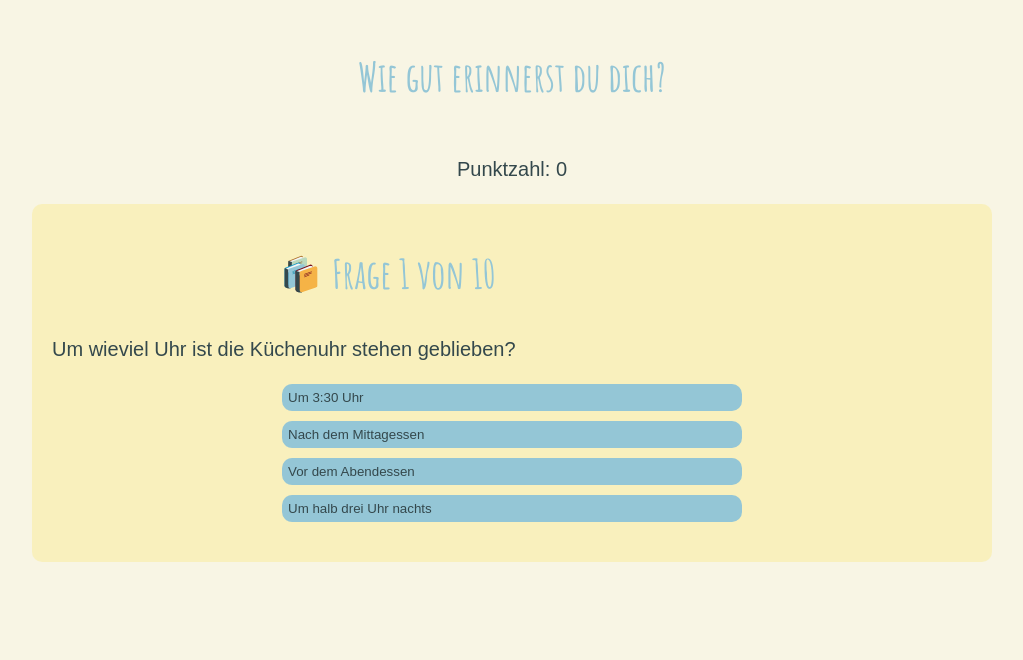
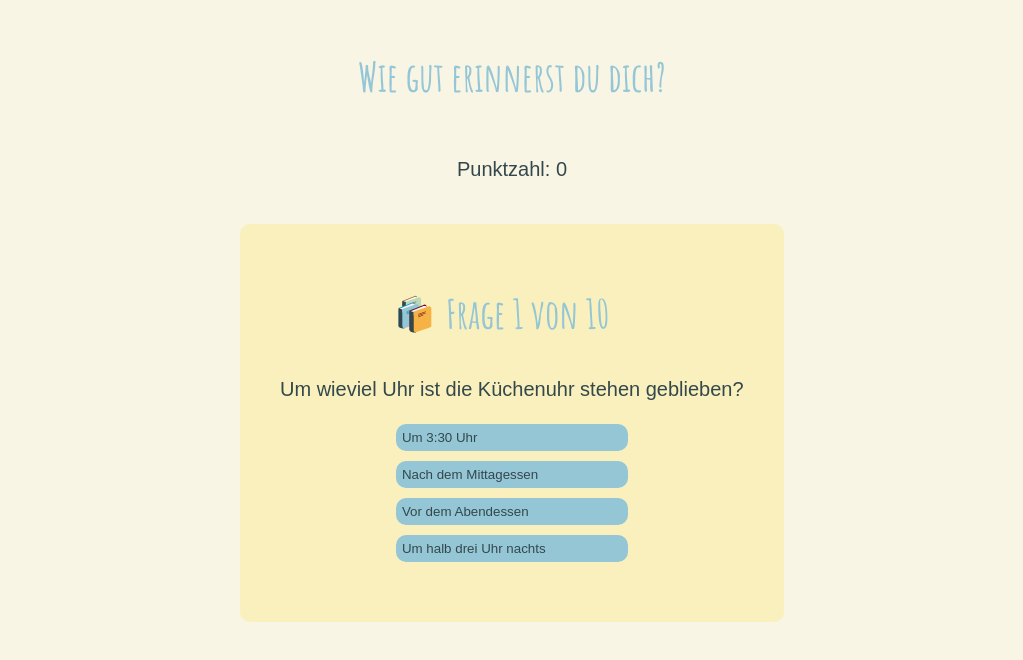
Before and after one commit to tatjanafichtner/capstone-fast-reading-app, a Next.js app: page /questions in a window 1280 px wide. Both pictures are taken after a click on the button "Quiz starten". Shown: the top 660 px of the page, without its empty margins (128-1151 px from the left). Built offline with nearby package versions, Linux system fonts and the light colour scheme.

Commit message:
clean code

```diff
--- a/components/QuestionCard.tsx
+++ b/components/QuestionCard.tsx
@@ -1,18 +1,7 @@
-/*
-###########
-# IMPORTS #
-###########
-*/
 import styled from "styled-components";
 import React from "react";
 import Image from "next/image";
 import { UserAnswer } from "../pages/questions";
-
-/*
-#########
-# TYPES #
-#########
-*/
 
 export type QuestionCardProps = {
   cardNumber: number;
@@ -24,12 +13,6 @@ export type QuestionCardProps = {
   userAnswer?: UserAnswer;
 };
 
-/*
-######################
-# QUESTION CARD CODE #
-######################
-*/
-
 export const QuestionCard: React.FC<QuestionCardProps> = ({
   cardNumber,
   question,
@@ -40,8 +23,7 @@ export const QuestionCard: React.FC<QuestionCardProps> = ({
   userAnswer,
 }) => {
   console.log("userAnswer ", userAnswer);
-  // Before we display a single QuestionCard, the array of answers we collect
-  // from our JSON file needs to be rendered for every single answer in it.
+
   const renderedAnswers = answers.map((answer) => {
     return (
       <>
@@ -63,7 +45,6 @@ export const QuestionCard: React.FC<QuestionCardProps> = ({
       </>
     );
   });
-  // Then we can build the QuestionCards we want to display in the questions.tsx page
   return (
     <StyledCard className="animate__animated animate__backInRight">
       <TitleContainer>
@@ -85,21 +66,18 @@ export const QuestionCard: React.FC<QuestionCardProps> = ({
   );
 };
 
-/*
-###########
-# STYLING #
-###########
-*/
-
 const StyledCard = styled.article`
+  margin: 1rem;
+  padding: 2rem;
   display: flex;
   flex-direction: column;
   max-width: 80%;
   border-radius: 10px;
   background-color: rgba(250, 236, 156, 0.53);
-  padding: 1rem;
-  margin: 0;
-  min-width: 75vw;
+  width: fit-content;
+  text-align: left;
+  justify-content: left;
+  float: left;
   & h2 {
     margin: 0 !important;
   }
@@ -119,6 +97,7 @@ const StyledButton = styled.button<{
   showAsCorrect: boolean;
   showAsSelected: boolean;
 }>`
+  float: left;
   border: none;
   border-radius: 10px;
   background: ${(props) =>
```
